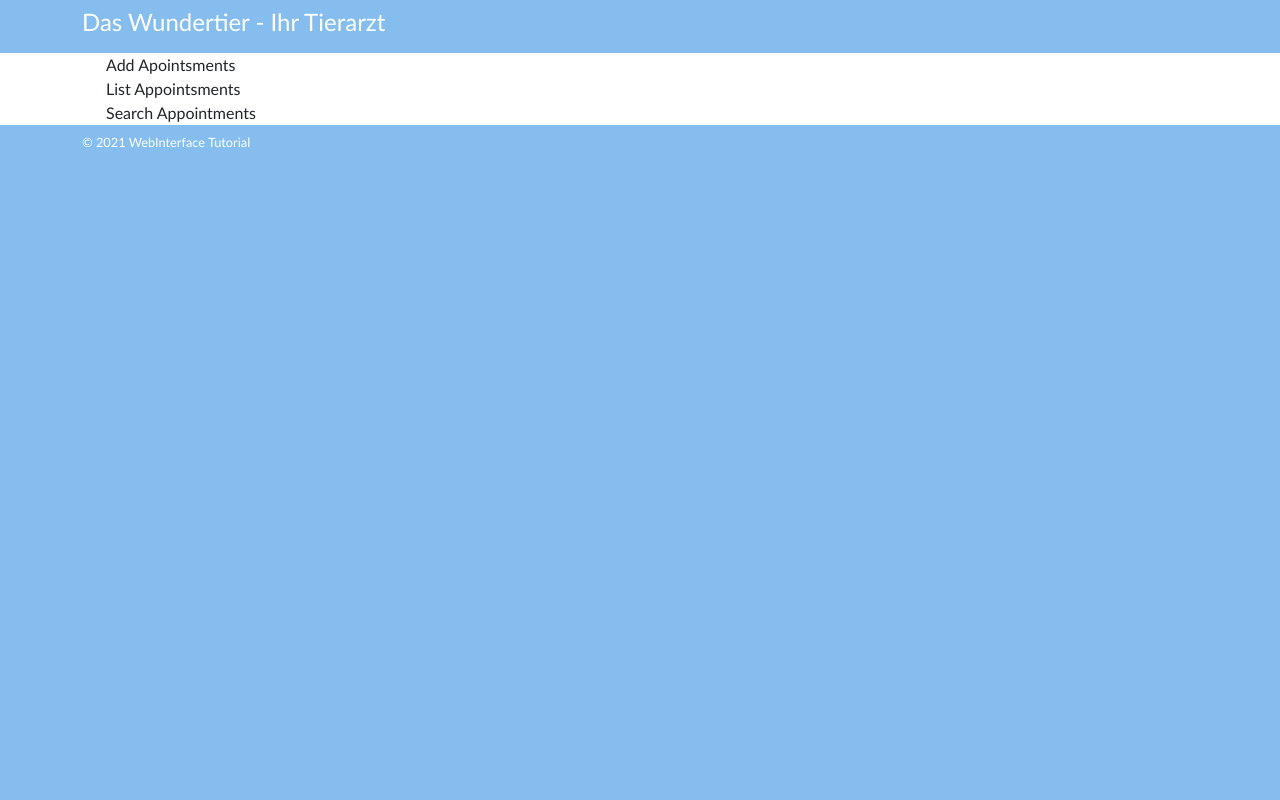
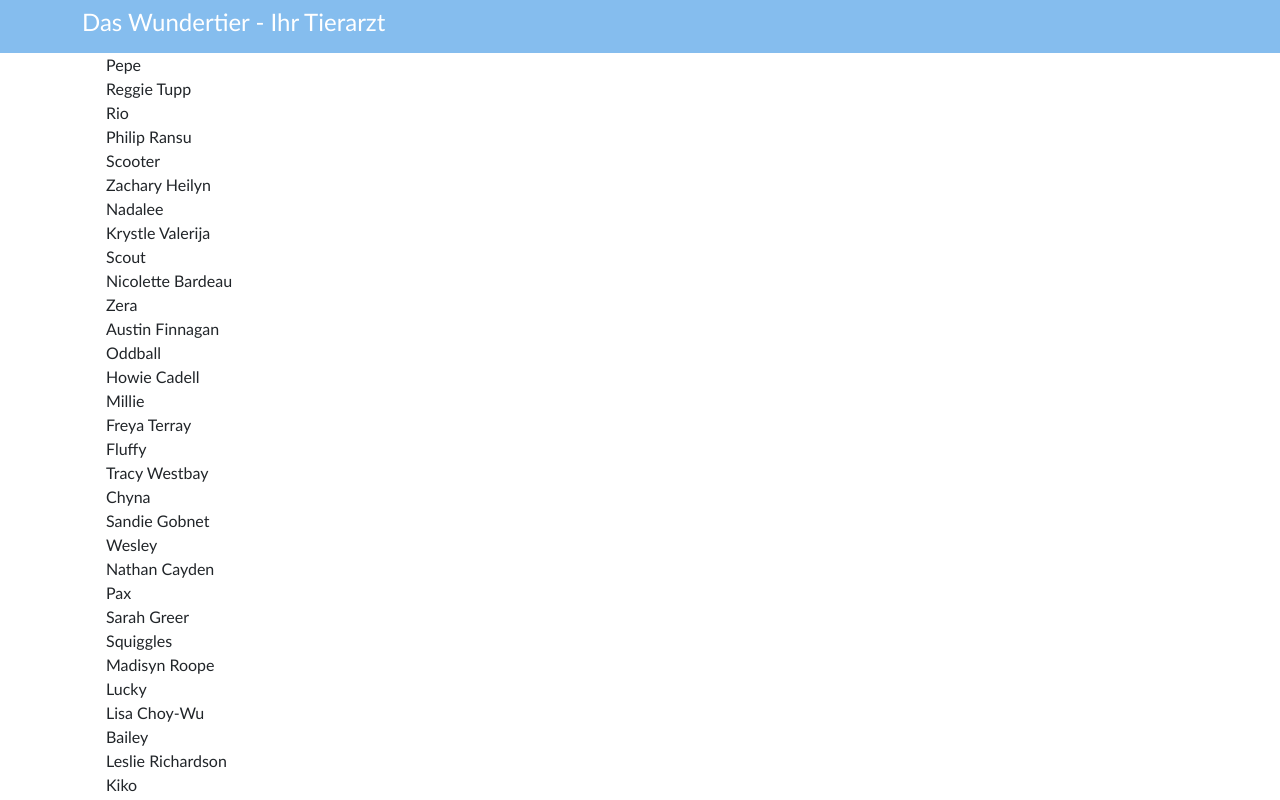
Before and after one commit to Verenasworld/webinterface, a React (Create React App) app: page / in a window 1280 px wide. Shown: the top 800 px of the page. Built offline with nearby package versions, Linux system fonts and the light colour scheme.

Commit message:
basic data from json

```diff
--- a/src/components/App.js
+++ b/src/components/App.js
@@ -16,13 +16,13 @@
 // lebenszyklua methode wird ausgeführt nachdem das Dom gerendert wurde !! ( externe daten einfügen)
 componentDidMount(){
   fetch('./data.json')
-  //promiss
+
   .then(response => response.json())
   .then(result => {
     const apts = result.map(item => {
       return item;
     })
-    //status ändern
+
     this.setState({
       myAppointments: apts
     })
@@ -30,13 +30,19 @@
 }
 
   render(){
+    const listItem = this.state.myAppointments.map(item => (
+      <div>
+        <div>{item.petName}</div>
+        <div>{item.ownerName}</div>
+      </div>
+    ))
     return (
       <main className="page bg-white" id="petratings">
           <div className="container">
             <div className="row">
               <div className="col-md-12 bg-white">
                 <div className="container">
-
+                  {listItem}
                   <AddApointsment></AddApointsment>
                    <ListApoointsment></ListApoointsment>
                     <SearchApointments></SearchApointments>
```
